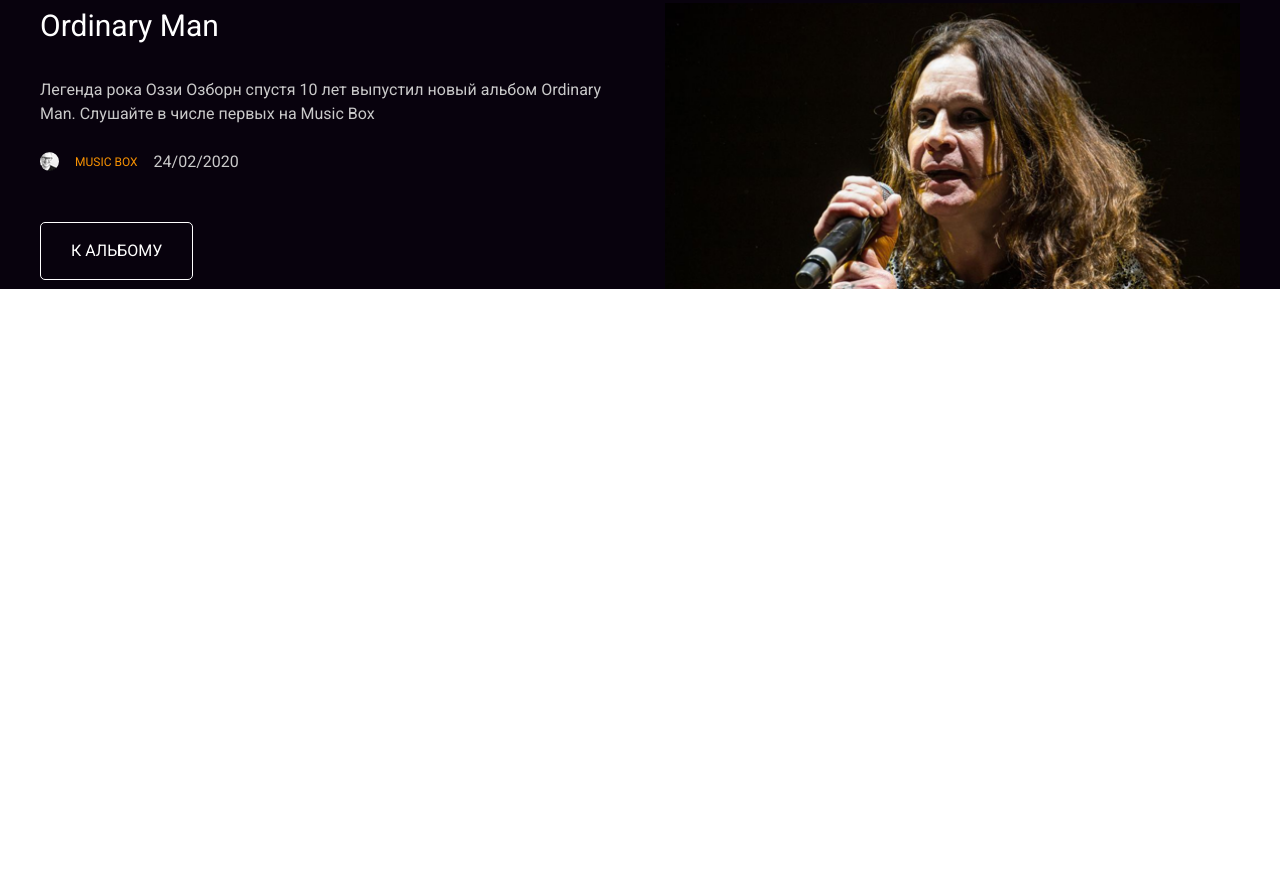
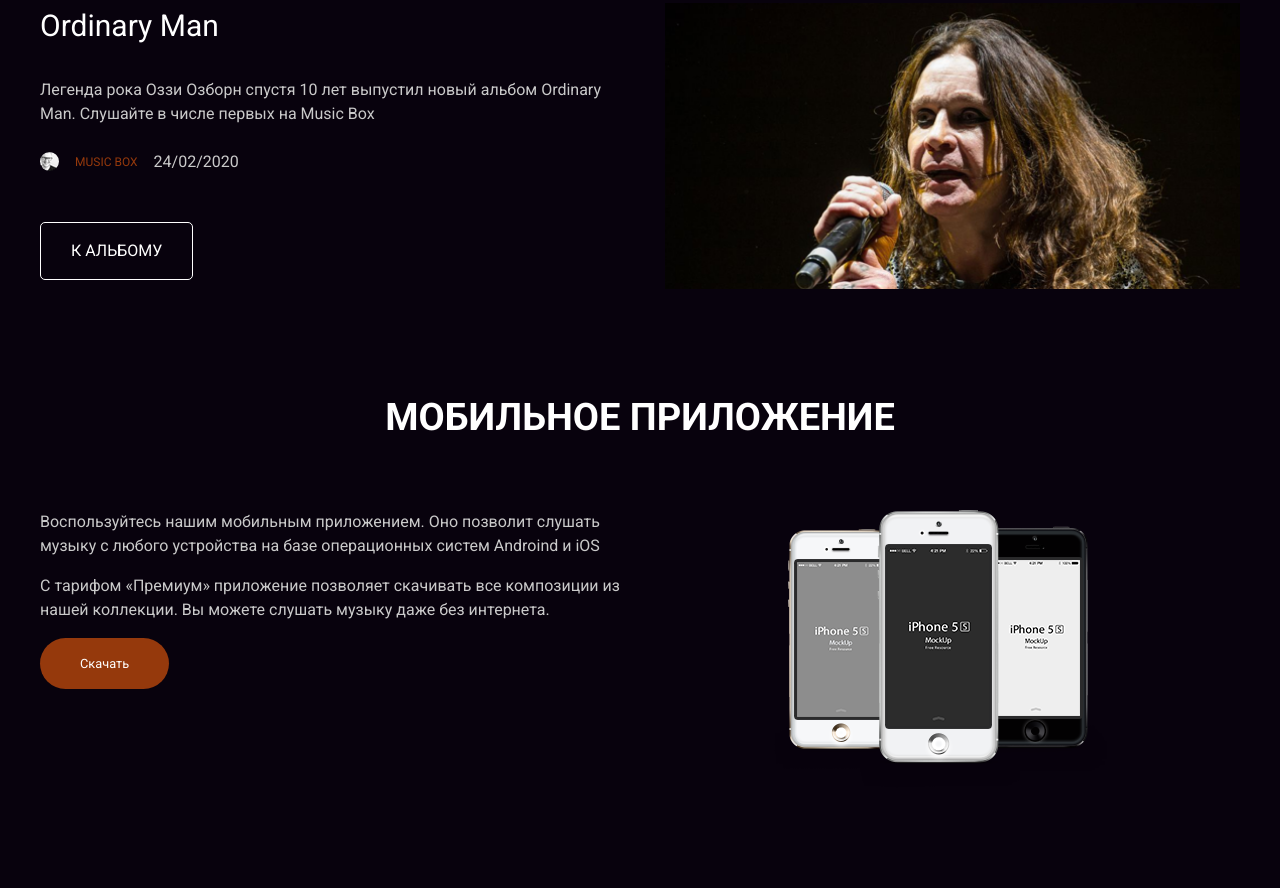
Before and after one commit to cherezen/layout-designer-positioning-project-56, a website: page src/index.html in a window 1280 px wide. Shown: the part 2211-3099 px from the top of the page. Before the commit the page ends 2500 px from the top, so only its background shows below. Drawn offline with Linux system fonts and the light colour scheme.

Commit message:
added page-app section

```diff
--- a/src/index.html
+++ b/src/index.html
@@ -137,5 +137,21 @@
       </div>
     </div>
   </section>
+
+  <section class="page-app">
+    <div class="container">
+      <h2>Мобильное приложение</h2>
+      <div class="page-app__wrapper">
+        <div class="page-app__column">
+          <p>Воспользуйтесь нашим мобильным приложением. Оно позволит слушать музыку с любого устройства на базе операционных систем Androind и iOS</p>
+          <p>С тарифом «Премиум» приложение позволяет скачивать все композиции из нашей коллекции. Вы можете слушать музыку даже без интернета.</p>
+          <a class="btn btn_orange">Скачать</a>
+        </div>
+        <div class="page-app__column">
+          <img src="images/iphone.png" alt="iphone">
+        </div>
+      </div>
+    </div>
+  </section>
 </body>
 </html>
--- a/src/scss/app.scss
+++ b/src/scss/app.scss
@@ -4,3 +4,4 @@
 @import "main";
 @import "page-pricing";
 @import "page-news";
+@import "page-app";
--- a/src/scss/general.scss
+++ b/src/scss/general.scss
@@ -32,6 +32,7 @@ h3 {
   font-weight: 400;
 }
 .btn {
+  display: block;
   padding: 20px 30px;
   background-color: $green;
   border: none;
@@ -46,6 +47,14 @@ h3 {
     font-size: 16px;
     display: flex;
     justify-content: center;
+  }
+  &_orange {
+    border-radius: 32px;
+    padding: 16px 40px;
+    font-size: 12.8px;
+    width: fit-content;
+    background-color: $brown;
+    text-transform: none;
   }
 }
 
--- /dev/null
+++ b/src/scss/page-app.scss
@@ -0,0 +1,36 @@
+.page-app {
+  padding: 100px 0;
+  background-color: $black;
+  &__wrapper {
+    margin-top: 64px;
+    display: flex;
+  }
+  &__column {
+    width: 600px;
+    &:first-child {
+      display: flex;
+      flex-direction: column;
+      row-gap: 16px;
+    }
+    &:nth-child(2) {
+      display: flex;
+      justify-content: center;
+      img {
+        width: 333px;
+        height: 278px;
+      }
+    }
+  }
+}
+@media(max-width: 1239px) {
+  .page-app {
+    &__wrapper {
+      margin-top: 48px;
+      flex-direction: column-reverse;
+      row-gap: 16px;
+    }
+    &__column {
+      width: 100%;
+    }
+  }
+}
--- a/src/scss/variables.scss
+++ b/src/scss/variables.scss
@@ -4,8 +4,8 @@ $light: #E0E0E0;
 $grey: #CACACA;
 $dark: #3C3B3D;
 $green: #34C176;
-$orange: #F89202;
+$orange: #95390C;
 $violet: #5328A1;
-$red: #95390C;
+$brown: #95390C;
 
 $grey-text: #757575;
```
Also changed, not shown: src/css/app.css, src/css/page-app.css (added), 2 other files.
